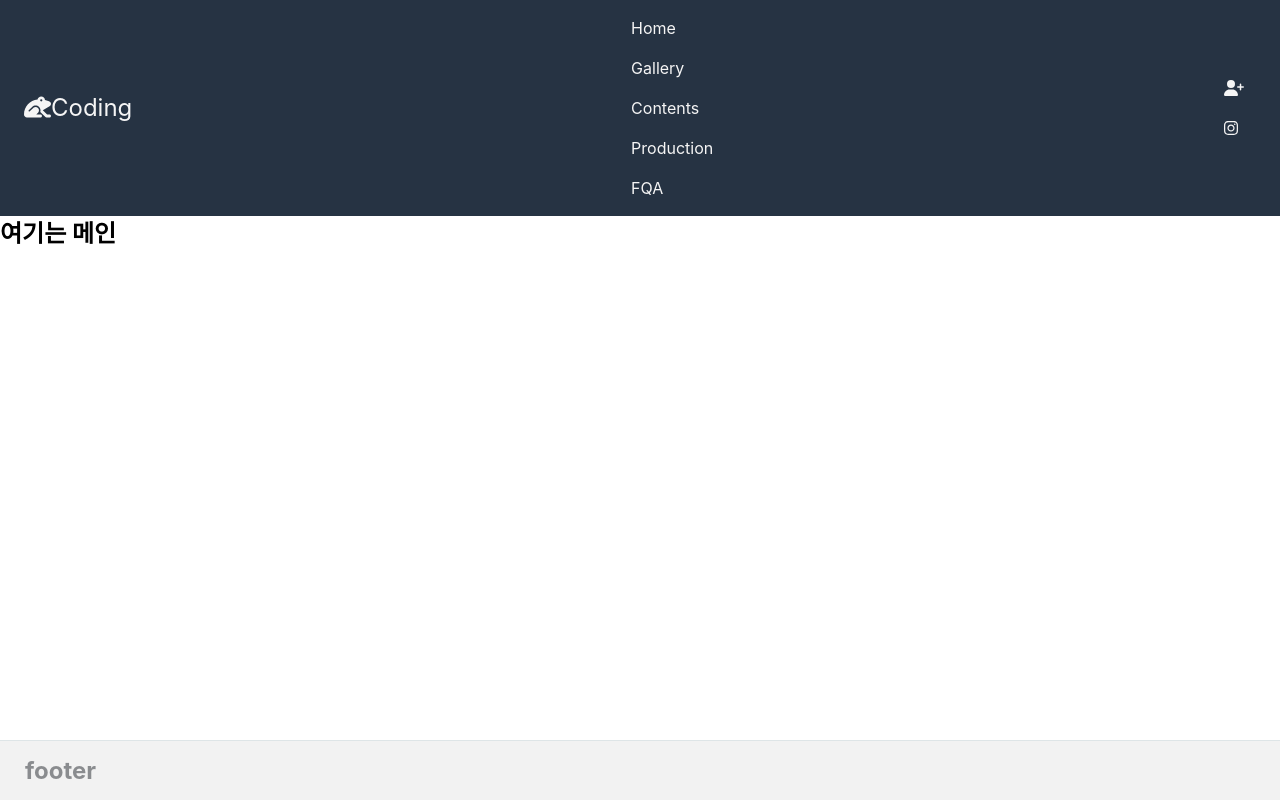
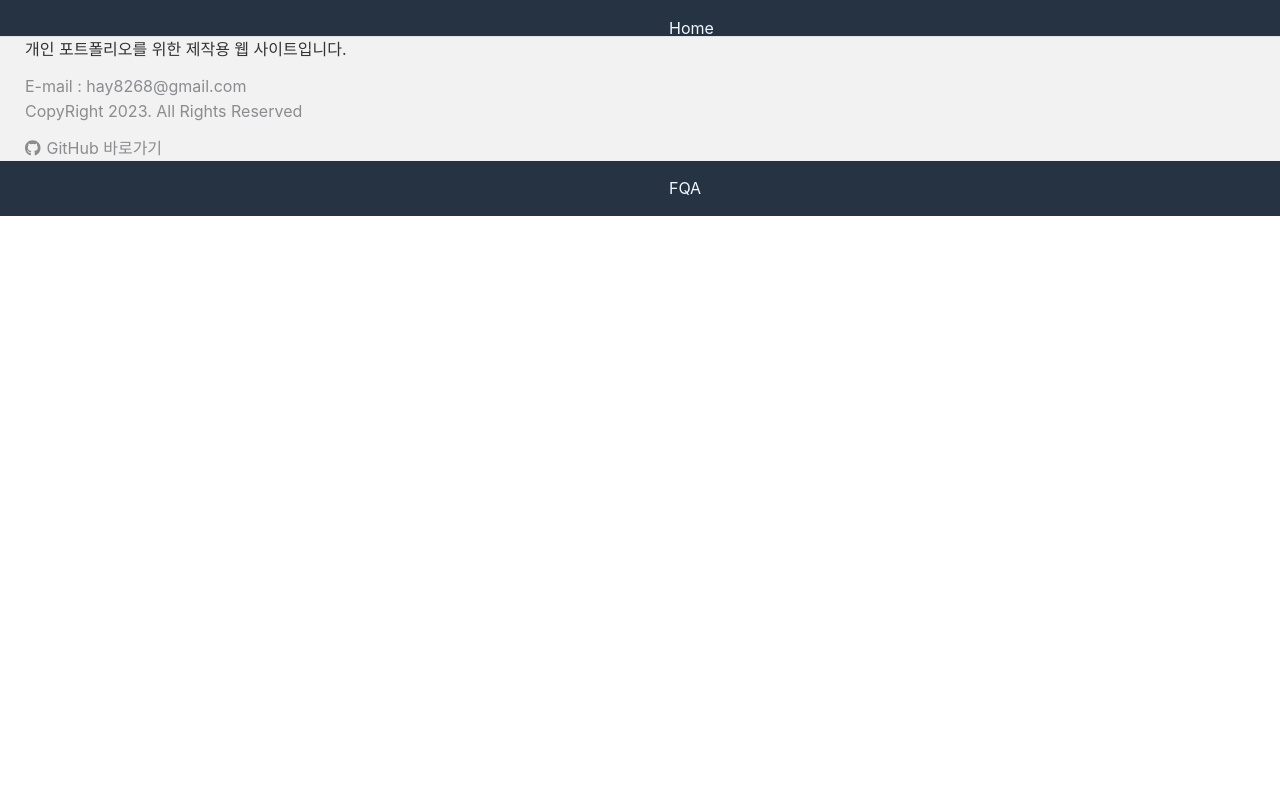
Before and after one commit to nooooooob12/testweb, a Vue app in the folder test_web/: page / in a window 1280 px wide. Built offline with nearby package versions, Linux system fonts and the light colour scheme; a web font is replaced by a local one; what vue3-material would draw is missing.

Commit message:
LoginPage까지 구현 0315

```diff
--- a/test_web/src/App.vue
+++ b/test_web/src/App.vue
@@ -2,7 +2,7 @@
 <div class="App">
   <Header/>
 <router-view/>
-<Footer/>
+<Footer v-if="!is_Checked"/>
 </div>
 </template>
 
@@ -13,6 +13,20 @@ import Footer from '@/layout/Footer.vue'
 export default {
   name:'APP',
   components:{Header,Footer},
+data(){
+  return{
+    is_Checked:false
+  }
+},
+created(){
+  switch(document.location.pathname){
+    case '/Login':
+      this.is_Checked = true;
+      break
+    default:
+      this.is_Checked = false;
+  }
+}
 }
 </script>
 
--- a/test_web/src/components/Home.vue
+++ b/test_web/src/components/Home.vue
@@ -7,7 +7,7 @@
         </article>
     </div>
 </template>
-<script lnag="ts">
+<script lnag="">
 export default {
     name:"Home",
     data(){
@@ -20,7 +20,7 @@ export default {
 }
 </script>
 <style lang="scss">
-    .Home{width: 100%;}
+    .Home{width: 100%; height: auto;}
     .Story{width: 80%;}
     @media screen and (max-width:768px) {
         .Home{display: flex;}
--- a/test_web/src/components/Login.vue
+++ b/test_web/src/components/Login.vue
@@ -1,6 +1,39 @@
 <template>
-    <article>
-        <h2>로그인창</h2>
+    <article class="Login_wrap">
+            <img src="https://ouch-cdn2.icons8.com/OLOAByYH5WhDY5MEYYC4mnC9xSkIXl0ySOA-9xI2Gp0/rs:fit:512:527/czM6Ly9pY29uczgu/b3VjaC1wcm9kLmFz/c2V0cy9zdmcvODQz/LzU1NTU5NWJjLWE3/NDctNGFlNi1hYzQ1/LTRkZTZjNGQ0ZDgy/OS5zdmc.png" alt="Login_img" id="Login_img">
+            <h2 class="main_message">찾아주셔서 감사합니다.</h2>
+            <p class="sub_message">프론트엔드 개발자가 되고 싶어 준비하며 만들어본 웹 사이트입니다.</p>
+            <div class="SNS_wrap">
+                <span class="SNS_title">SNS로그인</span>
+            </div>
+            <ul class="SNS_Login">
+                <li class="SNS_item"><router-link to="#"><font-awesome-icon :icon="['fab','github']"/></router-link></li>
+                <li class="SNS_item"><router-link to="#"><font-awesome-icon :icon="['fab','twitter']"/></router-link></li>
+                <li class="SNS_item"><router-link to="#"><font-awesome-icon :icon="['fab','google']"/></router-link></li>
+            </ul>
+            <div class="Web_wrap">
+                <span class="Web_title">Coding_Web 계정으로 로그인</span>
+            </div>
+            <form action="post">
+                <div class="Web_Login">
+                    <div>
+                        <label for="user-id">아이디</label>
+                        <div class="ID_box">
+                            <input type="text" name="user-id" autocomplete="on">
+                        </div>
+                    </div>
+                    <div>
+                        <label for="user-pw">패스워드</label>
+                        <div class="PW_box">
+                            <input type="password" name="user-pw" autocomplete="on">
+                        </div>
+                    </div>
+                </div>
+                <div class="account_find">
+                    <router-link to="account">계정찾기</router-link>
+                </div>
+                <button class="sign_in">로그인</button>
+            </form>
     </article>
 </template>
 <script>
@@ -8,6 +41,27 @@ export default {
 
 }
 </script>
-<style lang="">
-
+<style lang="scss">
+input:focus{outline: 0;}
+    .Login_wrap{ display: block; margin: 0 auto; min-height: 100%; width: 460px; box-sizing: border-box; margin-top: 10%;align-items: center; justify-content: center; text-align: center;
+    #Login_img{width: 10rem;}
+    .main_message{margin-top:1.5rem; color: rgb(75,85,99); font-size: 1.5rem; line-height: 2rem; font-weight: bold;}
+    .sub_message{margin-top:0.5rem; font-size: small; color: rgb(75,85,99);}
+    .SNS_title{margin-top:2.5rem;float: left; font-size: medium;}
+    .SNS_Login{display: grid; grid-template-columns: repeat(3,minmax(0,1fr)); margin-top: 5.5rem;gap: 0.75rem;
+        .SNS_item{list-style: none; display: block; border: 1px solid black; border-radius: 3px; text-decoration: none;  box-sizing: border-box;
+            &:hover{box-shadow: 1px 0px 5px gray;}
+            >a{color:rgb(75,85,99); font-size: large; width:100%; height:100%}
+        }
+    }
+    .Web_wrap{position: relative; display: flex; justify-content: center; font-size: small; margin-top: 1.75rem;
+        .Web_title{padding-left: 0.5rem; padding-right: 0.5rem; color: rgb(107, 114, 128);
+    }
+}
+.Web_Login{display:flex; justify-content:space-between; margin-top: 0.875rem; text-align: left; min-height: 200px;flex-direction: column;
+.ID_box,.PW_box{display:block;margin-top: 0.875rem; margin-bottom: 1.275rem; border-radius: 0.375rem; box-shadow: 0 1px 2px 0 rgb(0,0,0/0.05); width: 460px; padding: 8px 12px;}
+}
+.account_find{display: flex; align-items: center; justify-content: end;}
+.sign_in{background-color: rgb(0,144,249); width: 100%; min-height: 100%; border-radius: 5px; padding: 8px 24px; margin-top: 0.875rem; margin-bottom: 1.275rem; color: white; font-weight: 700;}
+}
 </style>
--- a/test_web/src/layout/Footer.vue
+++ b/test_web/src/layout/Footer.vue
@@ -1,9 +1,12 @@
 <template>
-    <div class="footer">
-        <article>
-            <h2>footer</h2>
-        </article>
-    </div>
+        <footer class="inner_footer">
+            <div class="footer-message">개인 포트폴리오를 위한 제작용 웹 사이트입니다.</div>
+            <div class="footer-center">E-mail : hay8268@gmail.com</div>
+            <div class="footer-copyright">CopyRight 2023. All  Rights Reserved</div>
+        <nav class="footer_Shortcuts">
+            <router-link to="https://github.com/nooooooob12"><font-awesome-icon :icon="['fab','github']"/><span id="Shortcuts-message">GitHub 바로가기</span></router-link>
+        </nav>
+        </footer>
 </template>
 <script>
 export default {
@@ -11,9 +14,19 @@ export default {
 }
 </script>
 <style lang="scss" scoped>
-.footer{  position: absolute;
-  height: 60px;width: 100%;padding: 0 25px;line-height: 60px;
-  color: #8a8c8f;border-top: 1px solid #dee5e7;background-color: #f2f2f2;bottom: 0px;}
+a{text-decoration: none; color:#8a8c8f}
+html,body{margin: 0px; padding: 0px;}
+.inner_footer{bottom: 0px; position: relative;
+  min-height: auto; width: 100%; padding: 0 25px; line-height: 25px;
+  color: #8a8c8f;border-top: 1px solid #dee5e7;background-color: #f2f2f2;
+
+  .footer-message{font-weight: 0.375rem; color: #333;}
+  .footer-center{padding-top: 12px;}
+  .footer-copyright{padding-bottom: 12px;}
+.footer_Shortcuts{ display: flex; flex-direction: column;
+  #Shortcuts-message{margin-left: 0.375rem; }
+ }
+}
     @media screen and (max-width:768px) {
         .footer{bottom:0px;}
     }
--- a/test_web/src/layout/Header.vue
+++ b/test_web/src/layout/Header.vue
@@ -4,7 +4,7 @@
             <router-link to="/">
                 <font-awesome-icon icon="fa-frog" />
             </router-link>
-            <router-link to="/"><span class="nav-name">Coding</span></router-link>
+            <router-link to="/"><span class="nav-name">Coding_Weba</span></router-link>
         </div>
         <ul :class="{'nav-menu':this.width>=768 || is_Active,
                     'active-menu':this.width<768 || !is_Active}">
@@ -66,14 +66,14 @@ export default {
 <style lang="scss" scoped>
 $paddings:8 24px;
 //FullScreen 공통 태그 css설정
-a,li{text-decoration: none; color: whitesmoke; list-style: none;}
-
+a,li{text-decoration: none; list-style: none; color: aliceblue;}
 //FullScreen Header영역 css 설정(scss)
-.nav-bar{display: flex; justify-content: space-between; align-items: center;
+.nav-bar{display: flex; justify-content: space-between; align-items: center;  position: fixed;
     background-color: #263343; padding: 8px 24px; width: 100%; min-height: 33px;
 .nav-logo,.nav-name{font-size:24px;}
 .nav-menu{display: flex; align-items: center; padding-left: 0px;}
-li{padding: 8px 12px;}
+li{padding: 8px 12px; color: aliceblue;}
+li:hover{border-radius: 3px; box-shadow: 0px 0px 10px #fff;}
 .nav-icons{display: flex;}
 }
 .togglebtn{display:none;color: whitesmoke; font-size: 24px; position: absolute; right: 32px;}
@@ -85,6 +85,6 @@ li{padding: 8px 12px;}
     .nav-icons li {display:none; justify-content: center; width: 100%;}
     .togglebtn{display:block;}
     .active-menu{display: flex; flex-direction: column; align-items: center; width: 100%;}
-    .active-icons{display:flex; justify-content: center; width: 100%;}
+    .active-icons{display:flex; justify-content: center; width: 100%; transition: 0.7s;}
 }
 </style>
--- a/test_web/src/main.js
+++ b/test_web/src/main.js
@@ -21,10 +21,10 @@ import Vue3Material from 'vue3-material'
 import {FontAwesomeIcon} from "@fortawesome/vue-fontawesome";
 import {library} from "@fortawesome/fontawesome-svg-core";
 import {fas} from "@fortawesome/free-solid-svg-icons";
-import {faInstagram,faTwitter} from "@fortawesome/free-brands-svg-icons";
+import {faInstagram,faTwitter,faGithub,faGoogle} from "@fortawesome/free-brands-svg-icons";
 
 library.add(fas)
-library.add(faInstagram,faTwitter)
+library.add(faInstagram,faTwitter,faGithub,faGoogle)
 
 
 const vuetify = createVuetify ({
```
